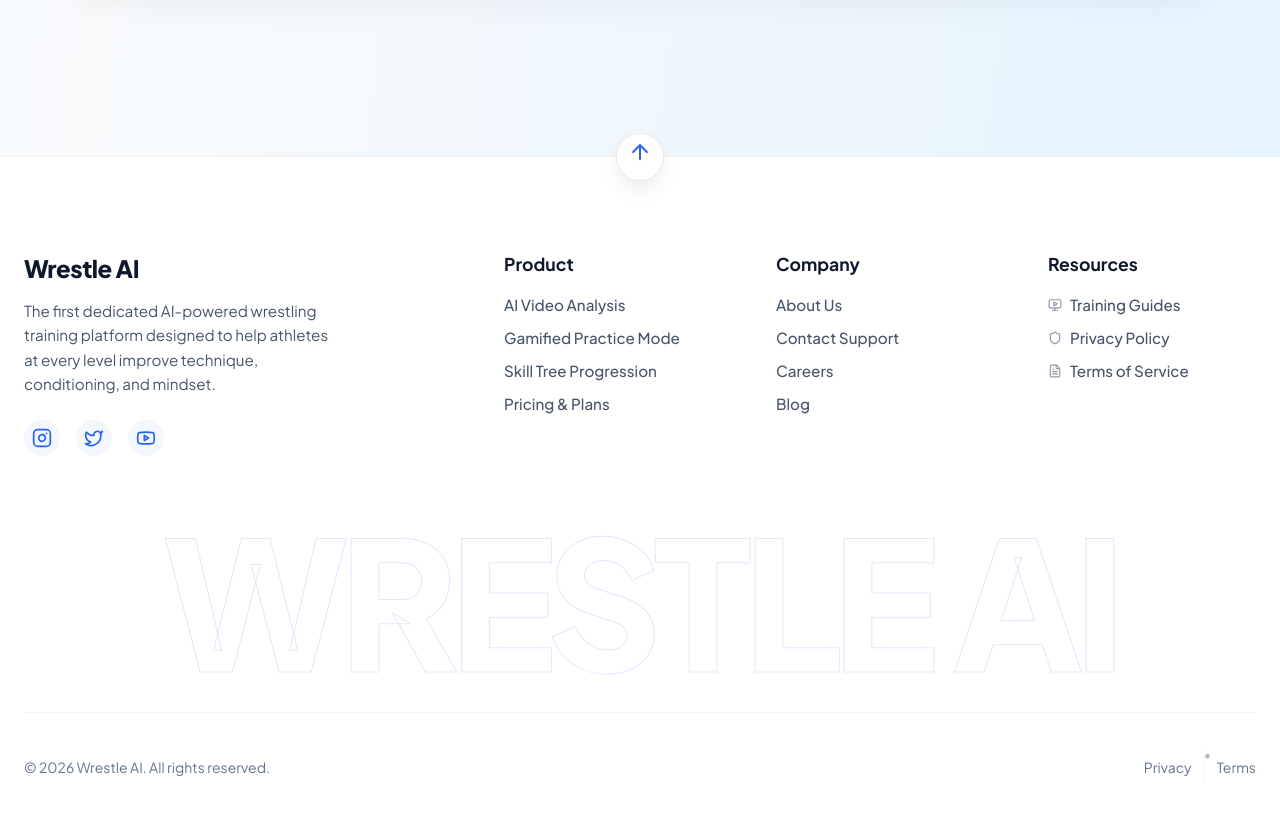
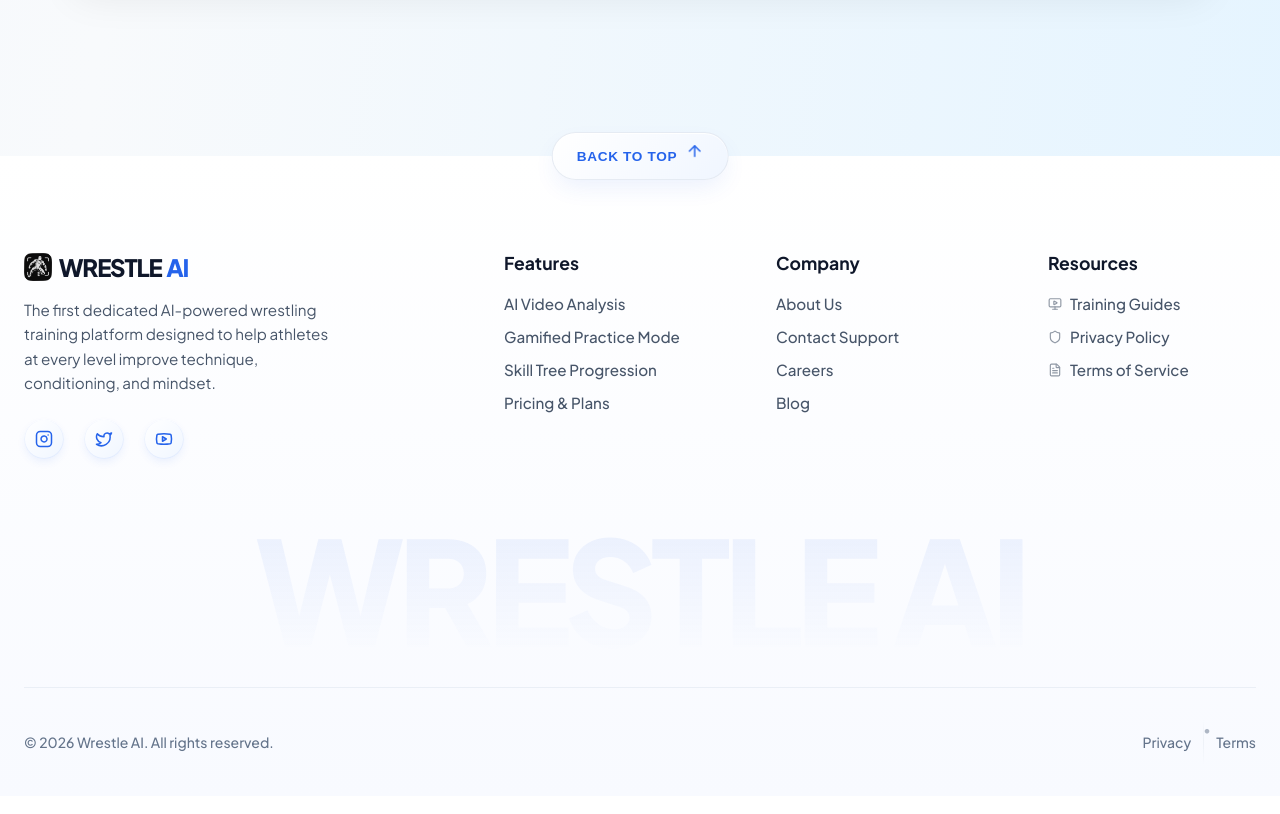
Before and after one commit to draftworks-repos/wrestleAI, a React (Vite) app: page / in a window 1280 px wide. Shown: the part 9100-9914 px from the top of the page. Built offline with nearby package versions, Linux system fonts and the light colour scheme.

Commit message:
footer section updated

```diff
--- a/components/Footer.tsx
+++ b/components/Footer.tsx
@@ -11,24 +11,6 @@
 import "../styles/Footer.css";
 
 export const Footer: React.FC = () => {
-  const textRef = useRef<HTMLSpanElement>(null);
-
-  const handleMouseMove = (e: React.MouseEvent<HTMLElement>) => {
-    if (!textRef.current) return;
-    const rect = textRef.current.getBoundingClientRect();
-    const x = e.clientX - rect.left;
-    const y = e.clientY - rect.top;
-
-    textRef.current.style.setProperty("--mouse-x", `${x}px`);
-    textRef.current.style.setProperty("--mouse-y", `${y}px`);
-  };
-
-  const handleMouseLeave = () => {
-    if (!textRef.current) return;
-    textRef.current.style.setProperty("--mouse-x", `-1000px`);
-    textRef.current.style.setProperty("--mouse-y", `-1000px`);
-  };
-
   const scrollToTop = () => {
     window.scrollTo({
       top: 0,
@@ -37,18 +19,15 @@
   };
 
   return (
-    <footer
-      className="footer-section"
-      onMouseMove={handleMouseMove}
-      onMouseLeave={handleMouseLeave}
-    >
-      {/* Scroll To Top Button (Bouncing) */}
+    <footer className="footer-section">
+      {/* Scroll To Top Button (Bouncing Pill) */}
       <button
         className="footer-scroll-top"
         onClick={scrollToTop}
         aria-label="Scroll to top"
       >
-        <ArrowUp size={24} className="scroll-arrow" />
+        <span className="scroll-top-text">Back to Top</span>
+        <ArrowUp size={18} className="scroll-arrow" />
       </button>
 
       <div className="footer-container">
@@ -56,7 +35,17 @@
         <div className="footer-grid">
           {/* Brand & Mission */}
           <div className="footer-brand-col">
-            <h3 className="footer-brand-name">Wrestle AI</h3>
+            <div className="footer-logo-container" onClick={scrollToTop}>
+              <div className="footer-logo-icon-wrapper">
+                <img
+                  src="/site-logo.png"
+                  alt="Wrestle AI Logo"
+                  className="footer-logo-icon-img"
+                />
+              </div>
+              <span className="footer-logo-text-base">WRESTLE</span>
+              <span className="footer-logo-ai-blue">AI</span>
+            </div>
             <p className="footer-mission">
               The first dedicated AI-powered wrestling training platform
               designed to help athletes at every level improve technique,
@@ -64,20 +53,20 @@
             </p>
             <div className="footer-socials">
               <a href="#" aria-label="Instagram" className="social-link">
-                <Instagram size={20} />
+                <Instagram size={18} />
               </a>
               <a href="#" aria-label="Twitter" className="social-link">
-                <Twitter size={20} />
+                <Twitter size={18} />
               </a>
               <a href="#" aria-label="YouTube" className="social-link">
-                <Youtube size={20} />
+                <Youtube size={18} />
               </a>
             </div>
           </div>
 
           {/* Product Links */}
           <div className="footer-links-col">
-            <h4 className="footer-col-title">Product</h4>
+            <h4 className="footer-col-title">Features</h4>
             <ul className="footer-link-list">
               <li>
                 <a href="#" className="footer-link">
@@ -155,8 +144,8 @@
 
         {/* The Massive Background Text */}
         <div className="footer-giant-text-wrapper">
-          <span className="footer-giant-text" ref={textRef}>
-            WRESTLE AI
+          <span className="footer-giant-text">
+            WRESTLE <span className="brand-blue">AI</span>
           </span>
         </div>
 
--- a/styles/Footer.css
+++ b/styles/Footer.css
@@ -1,7 +1,6 @@
 .footer-section {
   position: relative;
-  background: white;
-  border-top: 1px solid rgba(0, 0, 0, 0.05); /* Faint top separation */
+  background: linear-gradient(180deg, #ffffff 0%, #f8faff 100%);
   padding: 6rem 0 0 0; /* Huge padding at the top for the button */
   margin-top: 4rem;
   z-index: 10;
@@ -15,26 +14,42 @@
   top: -24px; /* Sits perfectly halfway on the border */
   left: 50%;
   transform: translateX(-50%);
-  width: 48px;
+  width: auto;
+  padding: 0 1.5rem;
   height: 48px;
-  background: white;
-  border: 1px solid rgba(0, 0, 0, 0.08); /* Clean structure */
-  border-radius: 50%;
+  background: linear-gradient(
+    135deg,
+    rgba(255, 255, 255, 1) 0%,
+    rgba(240, 246, 255, 1) 100%
+  );
+  border: 1px solid rgba(226, 232, 240, 0.8);
+  border-radius: 999px;
   display: flex;
   align-items: center;
   justify-content: center;
+  gap: 0.5rem;
   color: var(--color-brand-primary);
-  box-shadow: 0 10px 25px -5px rgba(0, 0, 0, 0.1);
+  box-shadow:
+    0 10px 25px -5px rgba(37, 99, 235, 0.1),
+    inset 0 1px 1px rgba(255, 255, 255, 1);
   cursor: pointer;
   z-index: 20;
-  transition: all 0.3s ease;
+  transition: all 0.4s cubic-bezier(0.16, 1, 0.3, 1);
 }
 
 .footer-scroll-top:hover {
-  background: var(--color-brand-primary);
+  background: linear-gradient(135deg, var(--color-brand-primary), #1d4ed8);
   color: white;
-  border-color: var(--color-brand-primary);
-  box-shadow: 0 10px 25px -5px rgba(37, 99, 235, 0.3);
+  border-color: transparent;
+  box-shadow: 0 12px 24px -5px rgba(37, 99, 235, 0.3);
+  transform: translateX(-50%) translateY(-2px) scale(1.05);
+}
+
+.scroll-top-text {
+  font-weight: 700;
+  font-size: 0.85rem;
+  text-transform: uppercase;
+  letter-spacing: 0.05em;
 }
 
 .scroll-arrow {
@@ -95,12 +110,39 @@
 }
 
 /* Left Brand Col */
-.footer-brand-name {
+.footer-logo-container {
+  display: flex;
+  align-items: center;
+  gap: 0.3rem;
+  cursor: pointer;
+  margin-bottom: 1rem;
+}
+
+.footer-logo-icon-wrapper {
+  display: flex;
+  align-items: center;
+  justify-content: center;
+  margin-right: 2px;
+}
+
+.footer-logo-icon-img {
+  width: 28px;
+  height: auto;
+  object-fit: contain;
+}
+
+.footer-logo-text-base {
+  font-weight: 900;
   font-size: 1.5rem;
-  font-weight: 800;
+  letter-spacing: -0.05em;
   color: var(--color-brand-dark);
-  margin: 0 0 1rem 0;
-  letter-spacing: -0.02em;
+}
+
+.footer-logo-ai-blue {
+  font-weight: 900;
+  font-size: 1.5rem;
+  letter-spacing: -0.05em;
+  color: var(--color-brand-primary);
 }
 
 .footer-mission {
@@ -114,26 +156,35 @@
 /* Social Links */
 .footer-socials {
   display: flex;
-  gap: 1rem;
+  gap: 1.25rem;
 }
 
 .social-link {
   display: flex;
   align-items: center;
   justify-content: center;
-  width: 36px;
-  height: 36px;
+  width: 40px;
+  height: 40px;
   border-radius: 50%;
-  background: rgba(37, 99, 235, 0.05); /* Very faint brand blue base */
+  background: linear-gradient(
+    135deg,
+    rgba(255, 255, 255, 1) 0%,
+    rgba(240, 246, 255, 1) 100%
+  );
   color: var(--color-brand-primary);
-  transition: all 0.3s ease;
+  box-shadow:
+    0 4px 10px -2px rgba(37, 99, 235, 0.1),
+    inset 0 1px 1px rgba(255, 255, 255, 1),
+    inset 0 0 0 1px rgba(37, 99, 235, 0.08);
+  transition: all 0.4s cubic-bezier(0.16, 1, 0.3, 1);
+  position: relative;
 }
 
 .social-link:hover {
-  background: var(--color-brand-primary);
+  background: linear-gradient(135deg, var(--color-brand-primary), #1d4ed8);
   color: white;
-  transform: translateY(-2px);
-  box-shadow: 0 4px 10px rgba(37, 99, 235, 0.2);
+  transform: translateY(-4px) scale(1.1);
+  box-shadow: 0 10px 20px -5px rgba(37, 99, 235, 0.3);
 }
 
 /* Link Columns */
@@ -158,14 +209,16 @@
   text-decoration: none;
   font-size: 0.95rem;
   font-weight: 500;
-  transition: color 0.2s ease;
+  transition: all 0.3s cubic-bezier(0.16, 1, 0.3, 1);
   display: flex;
   align-items: center;
   gap: 0.5rem;
+  position: relative;
 }
 
 .footer-link:hover {
   color: var(--color-brand-primary);
+  transform: translateX(4px);
 }
 
 .link-icon {
@@ -186,29 +239,20 @@
 }
 
 .footer-giant-text {
-  font-size: 14vw; /* Perfectly scales to viewport width */
+  font-size: 11.3vw;
   font-weight: 900;
   line-height: 0.8;
   letter-spacing: -0.05em;
   white-space: nowrap;
   padding: 0.5rem 0;
-
-  /* Fallback clamps so it doesn't get crazy huge on massive screens */
-  font-size: clamp(4rem, 14vw, 15rem);
-
-  /* Faint border outline */
-  color: transparent;
-  -webkit-text-stroke: 1px rgba(37, 99, 235, 0.15);
-
-  /* Flashlight reveal effect */
-  background-image: radial-gradient(
-    circle 250px at var(--mouse-x, -1000px) var(--mouse-y, -1000px),
-    rgba(37, 99, 235, 0.4) 0%,
-    transparent 100%
+  background: linear-gradient(
+    180deg,
+    rgba(37, 99, 235, 0.08) 0%,
+    rgba(37, 99, 235, 0) 100%
   );
   -webkit-background-clip: text;
+  -webkit-text-fill-color: transparent;
   background-clip: text;
-  transition: opacity 0.3s ease;
 }
 
 /* -------------------------------------------------------------
@@ -220,7 +264,7 @@
   align-items: center;
   gap: 1rem;
   padding: 2rem 0;
-  border-top: 1px solid rgba(0, 0, 0, 0.05);
+  border-top: 1px solid rgba(226, 232, 240, 0.6);
 }
 
 @media (min-width: 768px) {
@@ -233,6 +277,7 @@
 .copyright-text {
   color: var(--color-text-light); /* Lighter gray */
   font-size: 0.875rem;
+  font-weight: 500;
   margin: 0;
 }
 
@@ -246,7 +291,8 @@
   color: var(--color-text-light);
   text-decoration: none;
   font-size: 0.875rem;
-  transition: color 0.2s ease;
+  font-weight: 500;
+  transition: color 0.3s ease;
 }
 
 .footer-bottom-links a:hover {
```
